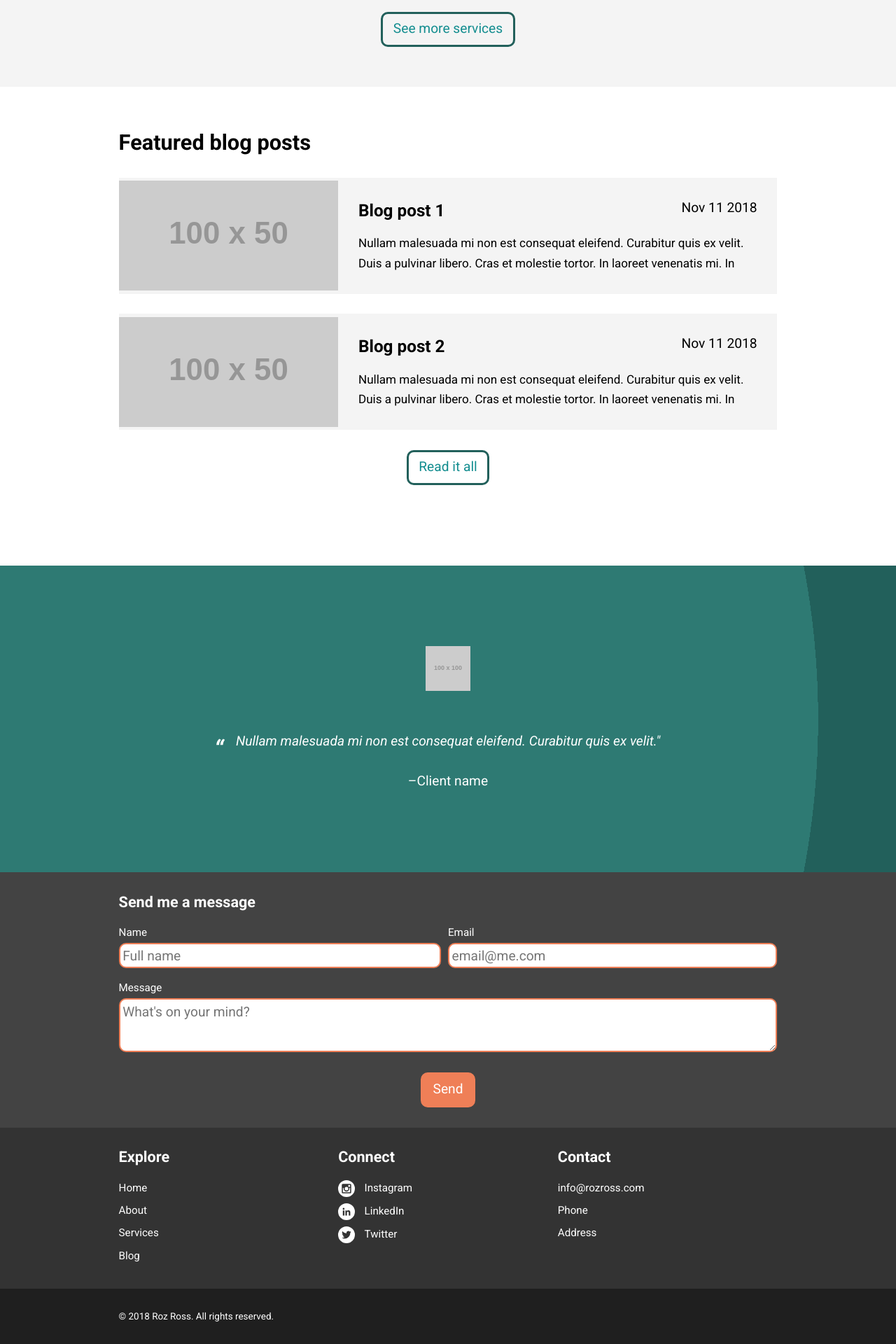
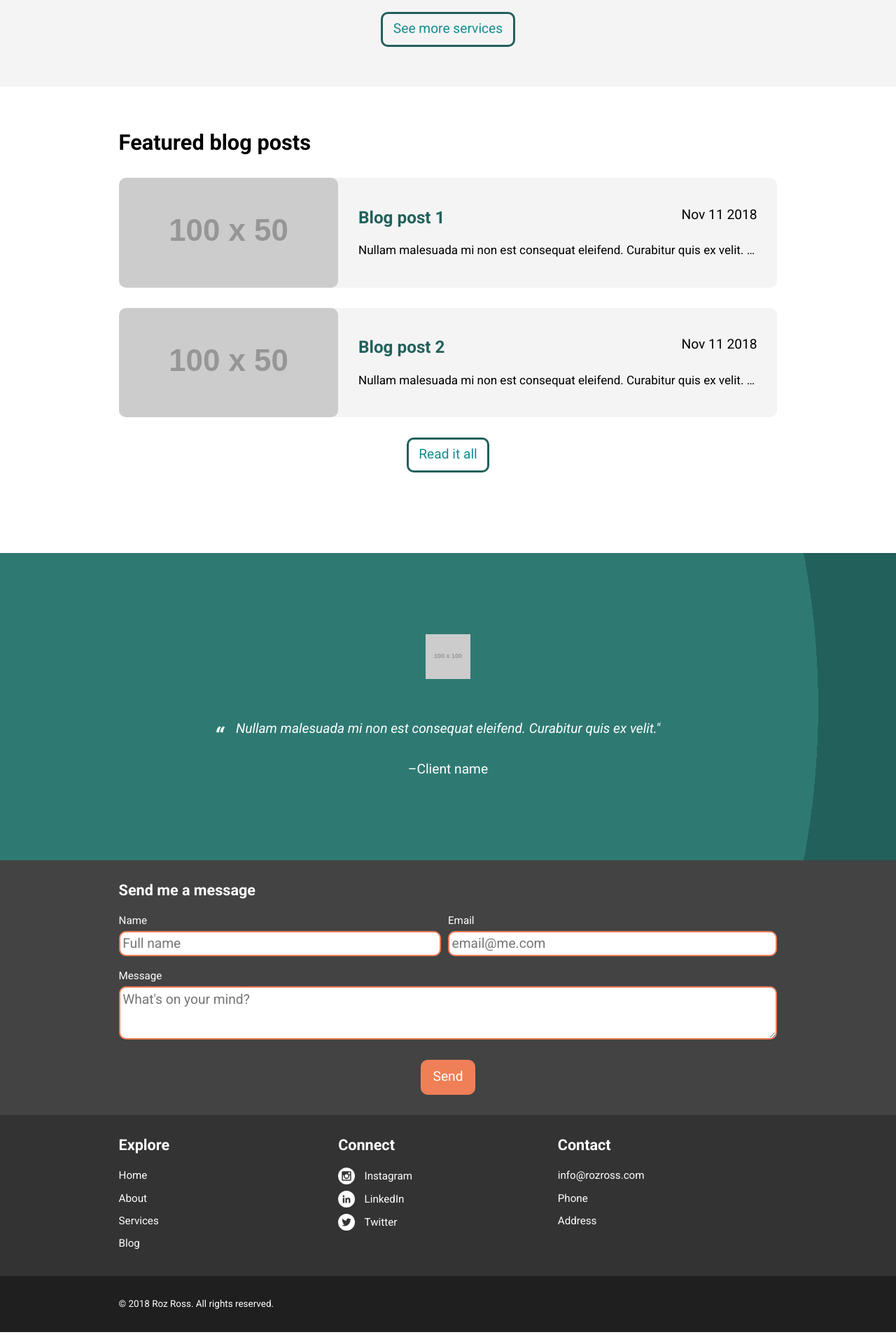
Before and after one commit to AlexSpagnuolo/rozross, a Jekyll site: the page built from index.html, in a window 1280 px wide. Shown: the part 1114-3034 px from the top of the page at 70% size. Built offline with Jekyll 4.4.1, drawn with Linux system fonts in a browser that asks for light colours.

Commit message:
Update featured blog post css

```diff
--- a/css/main.css
+++ b/css/main.css
@@ -210,6 +210,40 @@ textarea {
   transform: translateX(.5em);
 }
 
+.featured-blog-card {
+  border-radius: 10px;
+  transition: all .3s ease;
+}
+
+.featured-blog-card:hover,
+.featured-blog-card:focus {
+  transform: scale(.95);
+}
+
+.featured-blog-title {
+  color: #22605B;
+}
+
+.featured-blog-body {
+  white-space: nowrap;
+  overflow: hidden;
+  text-overflow: ellipsis;
+}
+
+@media only screen and (min-width: 25em) {
+
+  .featured-blog-image {
+    border-radius: 10px 10px 0 0;
+  }
+}
+
+
+@media only screen and (min-width: 38em) {
+
+  .featured-blog-image {
+    border-radius: 10px;
+  }
+}
 /* Home end */
 
 /* About start */
@@ -230,10 +264,7 @@ textarea {
   transition: all .3s ease;
 }
 
-.services-button:hover {
-  transform: scale(.9);
-}
-
+.services-button:hover,
 .services-button:focus {
   transform: scale(.9);
 }
```
